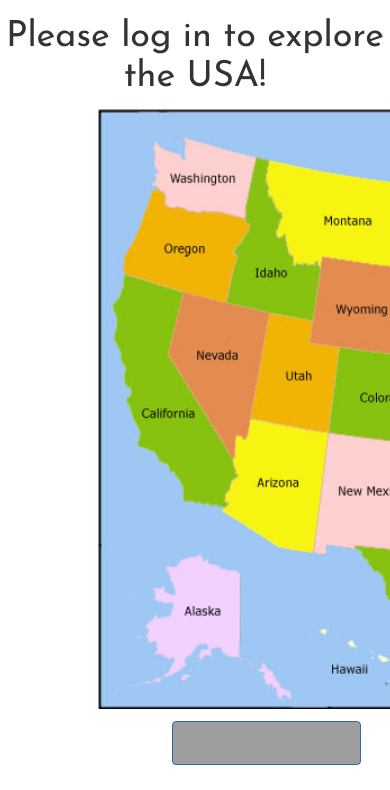
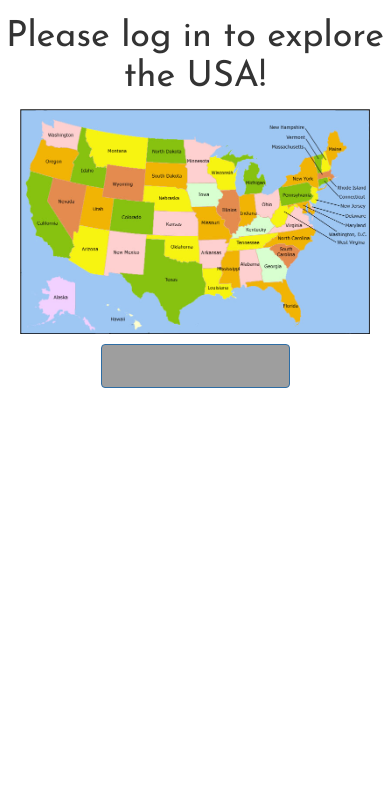
Before and after one commit to tpunt3/exploretheusa, a Python web app: template exploretheusa/templates/login.html in a window 390 px wide; the page is wider, and only the part inside the window is pictured. Shown: the part 54-844 px from the top of that part. Run offline with Jinja, Linux system fonts and the light colour scheme; the template is opened without the code that fills it: most values are stand-ins (such as "Sample title", 1, 10 or a date in 2020); some libraries are stand-ins or nearby versions; grey boxes are pictures that could not be loaded.

Commit message:
more mobile styles

```diff
--- a/exploretheusa/static/css/styles.css
+++ b/exploretheusa/static/css/styles.css
@@ -3,7 +3,8 @@
   width: 189px;
   height: 44px;
   border-radius: 4px;
-  margin-left: 44%;
+  margin: auto;
+  display: block;
 }
 
 body {
@@ -44,6 +45,11 @@ body {
 		width: 400px;
 		height: 250px;
 	}
+
+	#static-map{
+		width: 350px;
+		height: 225px;
+	}
 }
 
 
@@ -59,16 +65,18 @@ body {
 	}
 
 	#filter-input.form-control {
-	width: 25%;
+		width: 25%;
+		margin-left: auto;
+		margin-right: auto;
+		margin-bottom: 10px;
+	}
+}
+
+#static-map {
+	display:block;
 	margin-left: auto;
 	margin-right: auto;
 	margin-bottom: 10px;
-}
-}
-
-#static-map {
-	margin-left: 25%;
-	margin-bottom: 3%;
 }
 
 .trip-card {
--- a/exploretheusa/templates/login.html
+++ b/exploretheusa/templates/login.html
@@ -4,7 +4,7 @@
 		<h1 id="title">Please log in to explore the USA!</h1>
 	</div>
 	<div>
-		<img id="static-map" src="/static/images/usaStateMap.jpg" alt="US Map" height="600" width="900">
+		<img id="static-map" src="/static/images/usaStateMap.jpg" alt="US Map">
 	</div>
 	<a href="{{ login_url }}">
 		<button class="btn btn-primary" id="google-login-btn"></button>
```
